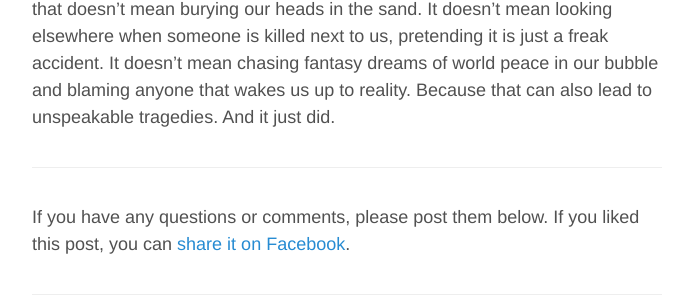
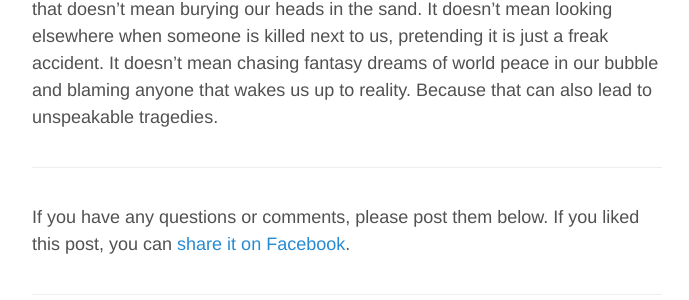
Before and after one commit to aoghina/aoghina.github.io, a Jekyll site: the page built from _posts/2015-11-15-balance.md, in a window 1280 px wide. Shown: the part 266-566 px from the top of the page, without its empty margins (293-982 px from the left). Built offline with Jekyll 4.4.1, drawn with Linux system fonts in a browser that asks for light colours; comment, search, counter and statistics services are not loaded; some of the changed text lies outside the part shown.

Commit message:
Update balance post

```diff
--- a/_posts/2015-11-15-balance.md
+++ b/_posts/2015-11-15-balance.md
@@ -5,4 +5,4 @@ comments: True
 lang: en
 ---
 
-Hate speech can lead to unspeakable tragedies. It happened during nazism, it happened during communism. I hope we will never let that happen again. But that doesn't mean burying our heads in the sand. It doesn't mean looking elsewhere when someone is killed next to us, pretending it is just a freak accident. It doesn't mean chasing fantasy dreams of world peace in our bubble and blaming anyone that wakes us up to reality. Because that can also lead to unspeakable tragedies. And it just did.
+Hate speech can lead to unspeakable tragedies. It happened during nazism, it happened during communism. I hope we will never let that happen again. But that doesn't mean burying our heads in the sand. It doesn't mean looking elsewhere when someone is killed next to us, pretending it is just a freak accident. It doesn't mean chasing fantasy dreams of world peace in our bubble and blaming anyone that wakes us up to reality. Because that can also lead to unspeakable tragedies.
```
